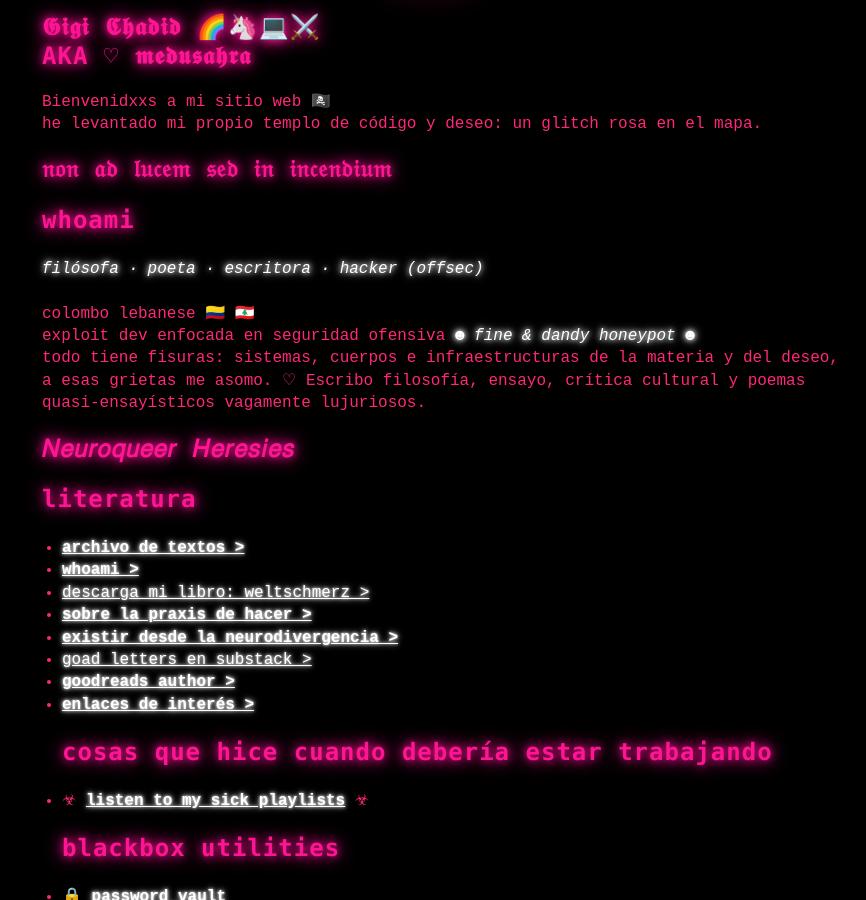
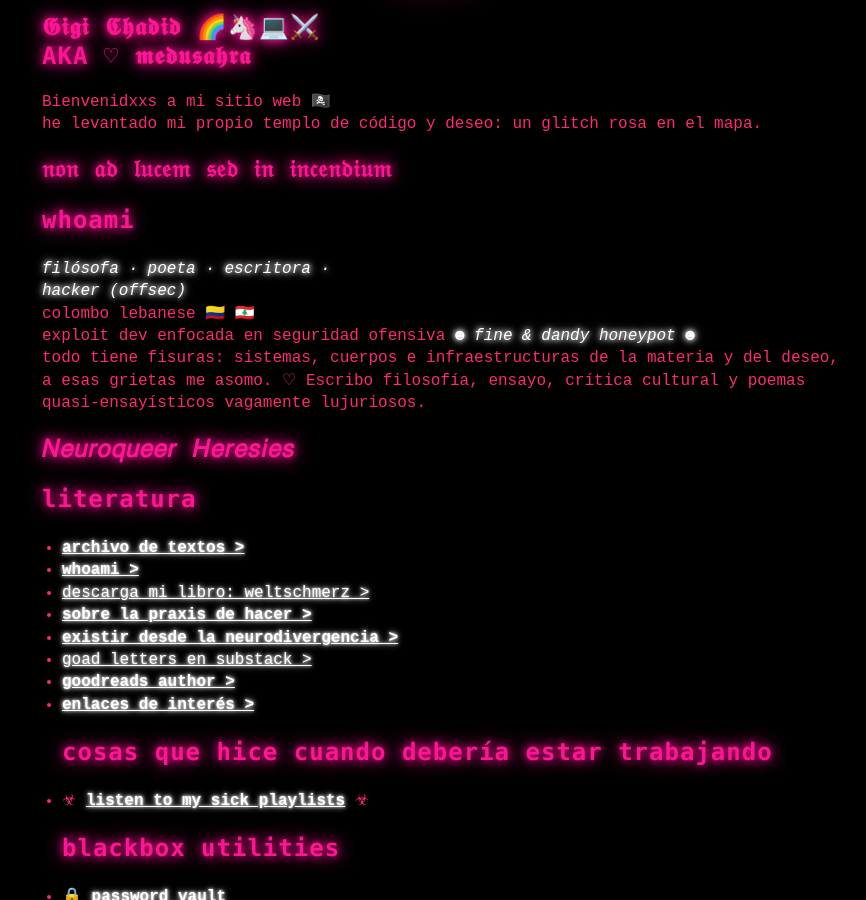
Before and after one commit to medusahra/medusahra.github.io, a Jekyll site: the page built from index.md, in a window 1280 px wide and 900 px high, scrolled down 376 px. Shown: the whole window, without its empty margins (198-1064 px from the left). Built offline with Jekyll 4.4.1, drawn with Linux system fonts in a browser that asks for light colours.

```diff
--- a/index.md
+++ b/index.md
@@ -16,7 +16,8 @@ he levantado mi propio templo de código y deseo: un glitch rosa en el mapa.
 </h1>
 ## whoami
 
-*filósofa · poeta · escritora · hacker (offsec)* <br>
+*filósofa · poeta · escritora · <br>
+ hacker (offsec)*
  <br>
 
 colombo lebanese 🇨🇴 🇱🇧 <br>
```
